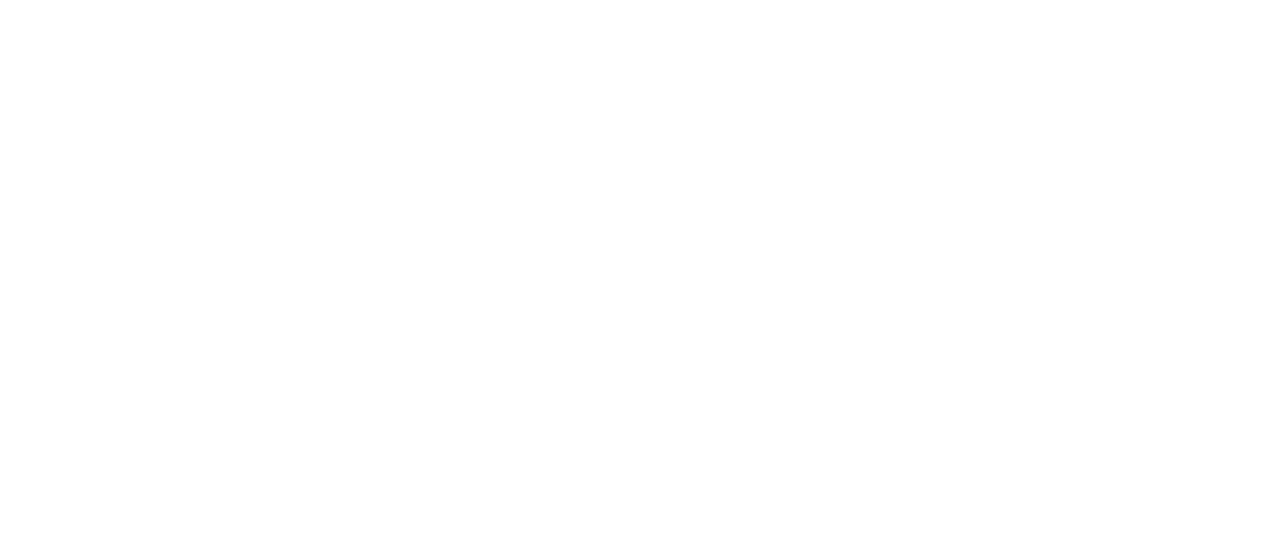
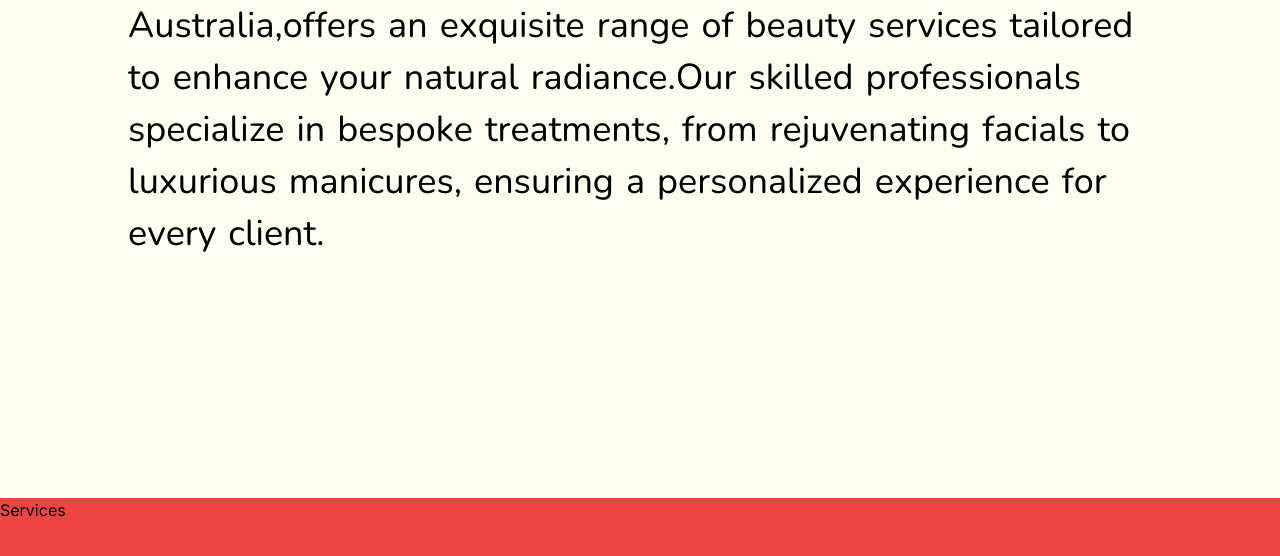
Before and after one commit to Abh1shekSingh/lavish, a Next.js app: page / in a window 1280 px wide. Shown: the part 1102-1658 px from the top of the page. Before the commit the page ends 800 px from the top, so only its background shows below. Built offline with nearby package versions, Linux system fonts and the light colour scheme.

Commit message:
Completed aboute section and its animation

```diff
--- a/package.json
+++ b/package.json
@@ -11,6 +11,7 @@
   "dependencies": {
     "@gsap/react": "^2.1.1",
     "gsap": "^3.12.5",
+    "locomotive-scroll": "^5.0.0-beta.12",
     "next": "14.2.3",
     "react": "^18",
     "react-dom": "^18",
--- /dev/null
+++ b/src/app/components/About.jsx
@@ -0,0 +1,63 @@
+"use client";
+import React from 'react'
+import gsap from 'gsap'
+import { ScrollTrigger } from 'gsap/ScrollTrigger'
+import { useGSAP } from '@gsap/react'
+const paragraph = "Lavish Beauty Studio, nestled in the heart of Sydney, Australia,offers an exquisite range of beauty services tailored to enhance your natural radiance.Our skilled professionals specialize in bespoke treatments, from rejuvenating facials to luxurious manicures, ensuring a personalized experience for every client."
+const words = paragraph.split(' ');
+const About = () => {
+    gsap.registerPlugin(ScrollTrigger);
+    useGSAP(() => {
+        gsap.from('#about-text', {
+            duration: 2,
+            opacity: 0,
+            ease: 'power4.out',
+            stagger:1,
+            scrollTrigger: {
+                trigger: '#about-text',
+                start: 'top-=200px center',
+                end: 'bottom center',
+                scrub: true,
+
+            },
+        })
+    })
+  return (
+    <section className='mb-[-100svh]'>
+        <div className='bg-primary h-svh top-0 sticky w-full flex justify-center items-center'>
+            <h3  className='font-[nunito] flex flex-wrap xl:text-4xl text-xl px-7 max-w-[50ch]'>
+                {
+                    words.map((word, i) => {
+                        return <Word key={i}>{word}</Word>
+                    })
+                }
+            </h3>
+        </div>
+        <div className='h-svh'></div>
+    </section>
+  )
+}
+
+const Word = ({children}) => {
+    const character = children.split('');
+    return (
+        <span className='relative mr-[12px] xl:mt-[12px] mt-[6px]'>
+            {
+                character.map((char, i) => {
+                    return <Character key={i}>{char}</Character>
+                })
+            }
+        </span>
+    )
+}
+
+const Character = ({children}) => {
+    return (
+        <span>
+        <span className='absolute opacity-[.2]'>{children}</span>
+        <span id='about-text'>{children}</span>
+        </span>
+    )
+}
+
+export default About
--- /dev/null
+++ b/src/app/components/Services.jsx
@@ -0,0 +1,9 @@
+import React from 'react'
+
+const Services = () => {
+  return (
+    <section className='w-full min-h-screen bg-red-500 relative z-20'>Services</section>
+  )
+}
+
+export default Services
--- a/src/app/page.js
+++ b/src/app/page.js
@@ -1,10 +1,25 @@
+"use client";
 import Image from "next/image";
 import Hero from "./components/Hero";
+import About from "./components/About";
+import { useEffect } from "react";
+import Services from "./components/Services";
 
 export default function Home() {
+  useEffect( () => {
+    (
+      async () => {
+          const LocomotiveScroll = (await import('locomotive-scroll')).default
+          const locomotiveScroll = new LocomotiveScroll();
+      }
+    )()
+  }, [])
+
   return (
     <main className="">
       <Hero />
+      <About />
+      <Services />
     </main>
   );
 }
```
Also changed, not shown: 1 other file (tests, documents, lock files or other folders).
